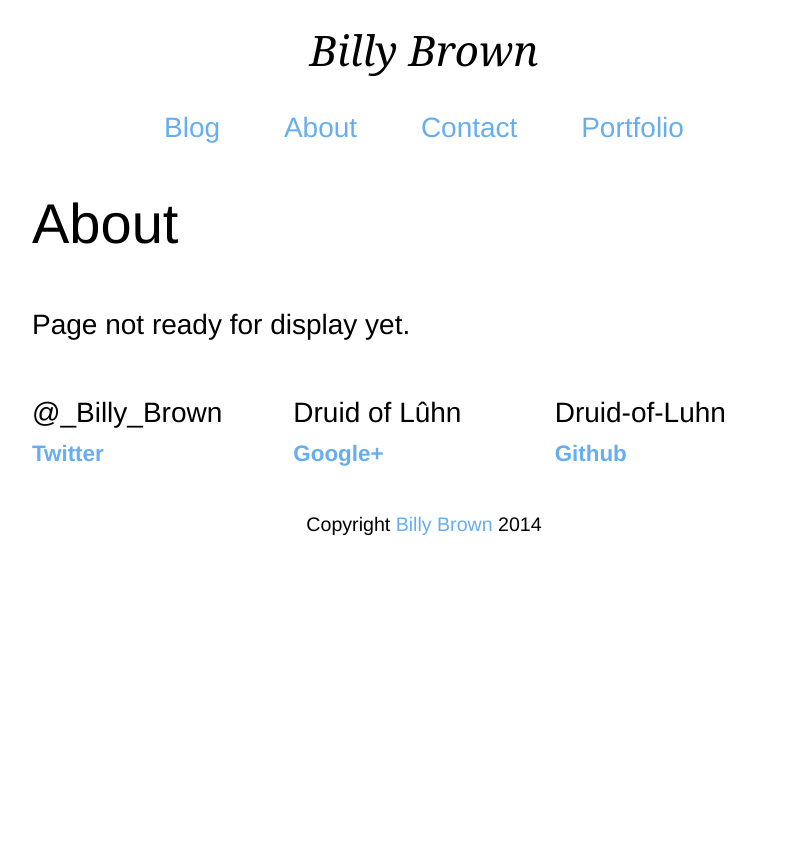
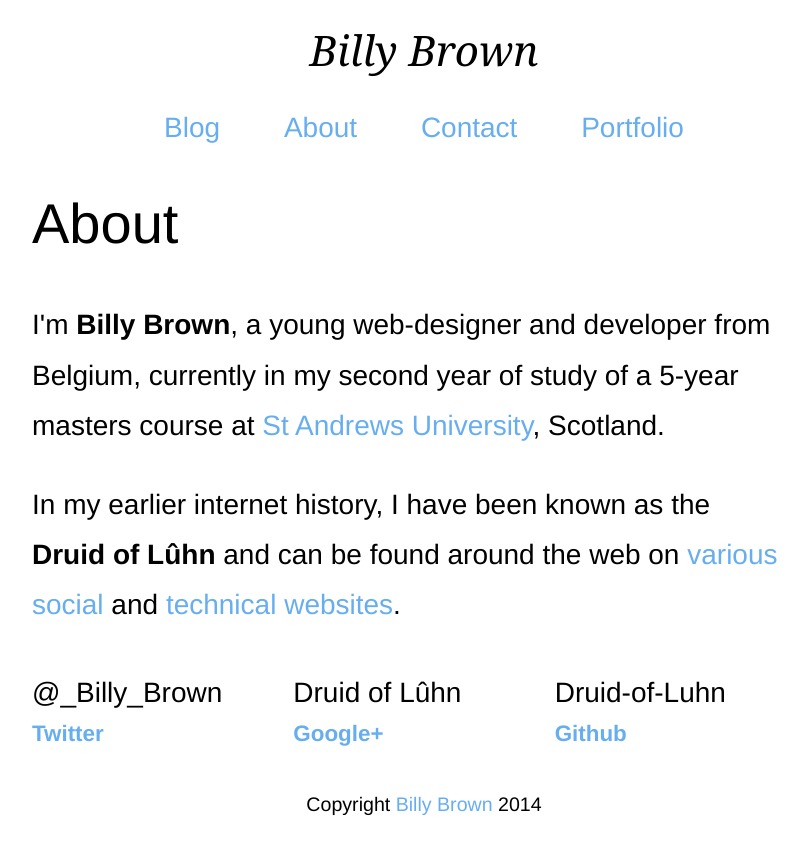
Before and after one commit to Druid-of-Luhn/druid-of-luhn.github.io, a Jekyll site: the page built from about/index.html, in a window 1280 px wide. Shown: the top 855 px of the page, without its empty margins (216-1024 px from the left). Built offline with Jekyll 4.4.1, drawn with Linux system fonts in a browser that asks for light colours.

Commit message:
About page started and ready, grunt now looks for it and styling for strong tags changed

```diff
--- a/Gruntfile.js
+++ b/Gruntfile.js
@@ -76,7 +76,7 @@ module.exports = function(grunt) {
 				livereload: true
 			},
 			site: {
-				files: ["index.html", "_layouts/*.html", "_includes/*.html", "_posts/*.md", "blog/index.html", "about/index.md",
+				files: ["index.html", "_layouts/*.html", "_includes/*.html", "_posts/*.md", "blog/index.html", "about/index.html",
 								"contact/index.html", "portfolio/index.html", "hire/index.html"],
 				tasks: ["jekyll", "copy"]
 			},
--- a/_sass/global.sass
+++ b/_sass/global.sass
@@ -68,6 +68,9 @@ code
 
 pre
   overflow-x: scroll
+
+strong
+  font-weight: 600
 
 .main-nav
   margin: 1em 0
--- a/about/index.html
+++ b/about/index.html
@@ -4,4 +4,5 @@ title: About | Billy Brown
 ---
 <h1>About</h1>
 
-<p>Page not ready for display yet.</p>
+<p>I'm <strong>Billy Brown</strong>, a young web-designer and developer from Belgium, currently in my second year of study of a 5-year masters course at <a href="http://www.st-andrews.ac.uk/" title="St Andrews University">St Andrews University</a>, Scotland.</p>
+<p>In my earlier internet history, I have been known as the <strong>Druid&nbsp;of&nbsp;Lûhn</strong> and can be found around the web on <a href="https://plus.google.com/+DruidofL%C3%BBhn" title="Google Plus">various</a> <a href="http://twitter.com/_Billy_Brown" title="Twitter">social</a> and <a href="https://github.com/Druid-of-Luhn" title="GitHub">technical</a> <a href="http://css-tricks.com/forums/users/cyneWATCH/forums/all-topics/" title="CSS-Tricks forums">websites</a>.
```
Also changed, not shown: css/global.css.
